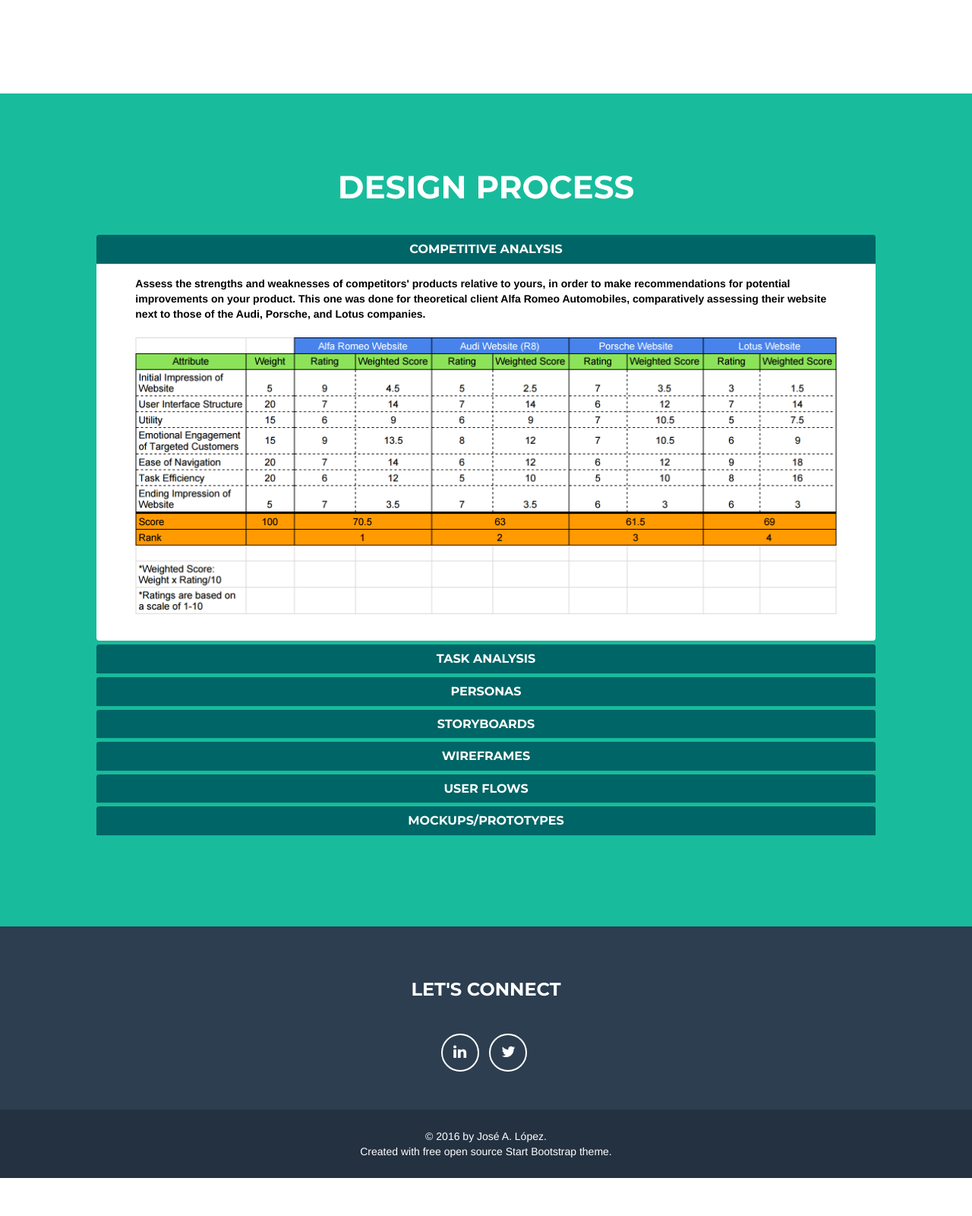
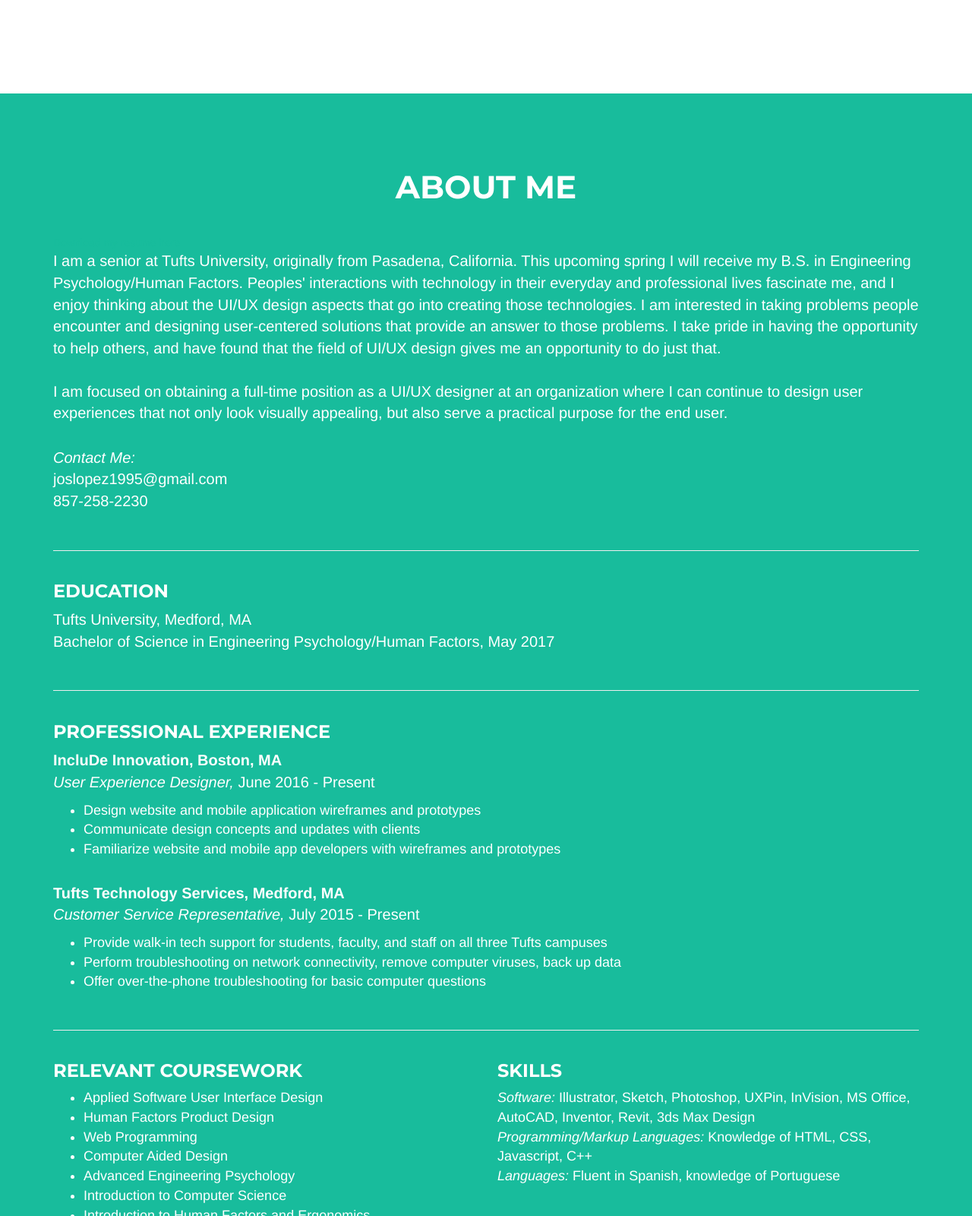
Before and after one commit to jlopez08/jlopez08.github.io, a website: page index.html in a window 1280 px wide. Shown: the part 1200-2800 px from the top of the page at 76% size. Before the commit the page ends 2750 px from the top, so only its background shows below. Drawn offline with nearby package versions, Linux system fonts and the light colour scheme.

Commit message:
converted into single-page site

```diff
--- a/index.html
+++ b/index.html
@@ -54,10 +54,7 @@
                         <a href="#portfolio">Portfolio</a>
                     </li>
                     <li class="page-scroll">
-                        <a href="#about">Design Process</a>
-                    </li>
-                     <li class="page-scroll">
-                        <a href="about_me.html">About Me</a>
+                        <a href="#about">About Me</a>
                     </li>
                     <!-- <li class="page-scroll">
                         <a href="#contact">Contact</a>
@@ -164,128 +161,56 @@
         <div class="container">
             <div class="row">
                 <div class="col-lg-12 text-center">
-                    <h2>Design Process</h2>
+                    <h2>About Me</h2>
                     </br>
                     </br>
-                    <!-- <hr class="star-light"> -->
                 </div>
             </div>
-                <div class="panel-group" id="accordion">
-                  <div class="panel panel-default">
-                      <div class="panel-heading">
-                          <h4 class="panel-title">
-                              <a class="accordion-toggle" data-toggle="collapse" data-parent="#accordion" href="#collapseOne">
-                              Competitive Analysis
-                              </a>
-                          </h4>
-                      </div>
-                      <div id="collapseOne" class="panel-collapse collapse in">
-                          <div class="panel-body">
-                              Assess the strengths and weaknesses of competitors' products relative to yours, in order to make recommendations for potential improvements on your product. This one was done for theoretical client Alfa Romeo Automobiles, comparatively assessing their website next to those of the Audi, Porsche, and Lotus companies.
-                      <div style="height:20px; clear:both"></div>
-                      <img src="img/process/comp_analysis.png" class="img-responsive" alt=""><br>
+            <div class="row">
+                  </div>
+                  <div class="row">
+                    <!-- <div class="col-sm-3">
+                      <br>
+                          <div class="mypic">
+                          <img src="img/JoseALopez.JPG" class="img-responsive" alt="">
                           </div>
+                      </div> -->
+                       <div class="col-lg-12">
+                        <a href="Color_Resume_JoseL.pdf" download>Download my resume here</a>
+
+                        <p>I am a senior at Tufts University, originally from Pasadena, California. This upcoming spring I will receive my B.S. in Engineering Psychology/Human Factors. Peoples' interactions with technology in their everyday and professional lives fascinate me, and I enjoy thinking about the UI/UX design aspects that go into creating those technologies. I am interested in taking problems people encounter and designing user-centered solutions that provide an answer to those problems. I take pride in having the opportunity to help others, and have found that the field of UI/UX design gives me an opportunity to do just that.
+                          <br><br>
+                          I am focused on obtaining a full-time position as a UI/UX designer at an organization where I can continue to design user experiences that not only look visually appealing, but also serve a practical purpose for the end user.
+
+
+                          </p><br>
+                        <p><em>Contact Me:</em><br>joslopez1995@gmail.com<br>857-258-2230</p><br><hr>
                       </div>
                   </div>
-                  <div class="panel panel-default">
-                      <div class="panel-heading">
-                          <h4 class="panel-title">
-                              <a class="accordion-toggle" data-toggle="collapse" data-parent="#accordion" href="#collapseTwo">
-                              Task Analysis
-                              </a>
-                          </h4>
-                      </div>
-                      <div id="collapseTwo" class="panel-collapse collapse">
-                          <div class="panel-body">
-                              Identify a user's thought process and desired reactions toward a given task, to gain insight into how a user accomplishes said task. This one was done for theoretical client Tufts Technology Services, focusing on how a computer repair technician goes about determining if an Apple Macbook's technical issues (not being able to turn on are from a faulty motherboard, and then deciding how to proceed with the client on the matter.
-                      <div style="height:20px; clear:both"></div>
-                      <img src="img/process/task_analysis.png" class="img-responsive" alt=""><br>
-                          </div>
+                  <div class="row">
+                      <div class="col-lg-12">
+                <h3>Education</h3>
+                  <p>Tufts University, Medford, MA <br> Bachelor of Science in Engineering Psychology/Human Factors, May 2017</p><br><hr><div style="height:1px; clear:both"></div>
+                <h3>Professional Experience</h3>
+                  <p><strong>IncluDe Innovation, Boston, MA </strong><br> <em>User Experience Designer,</em> June 2016 - Present<ul style="font-size: 18px"><li>Design website and mobile application wireframes and prototypes</li><li>Communicate design concepts and updates with clients</li><li>Familiarize website and mobile app developers with wireframes and prototypes</li></ul></p><br>
+                  <p><strong>Tufts Technology Services, Medford, MA </strong> <br> <em>Customer Service Representative,</em> July 2015 - Present<ul style="font-size: 18px"><li>Provide walk-in tech support for students, faculty, and staff on all three Tufts campuses</li><li>Perform troubleshooting on network connectivity, remove computer viruses, back up data</li><li>Offer over-the-phone troubleshooting for basic computer questions</li></ul><br><hr></p>
+                    <!--   <div class="col-lg-8 col-lg-offset-2 text-center">
+                          <a href="#" class="btn btn-lg btn-outline">
+                              <i class="fa fa-download"></i> Download Theme
+                          </a> -->
                       </div>
                   </div>
-                  <div class="panel panel-default">
-                      <div class="panel-heading">
-                          <h4 class="panel-title">
-                              <a class="accordion-toggle" data-toggle="collapse" data-parent="#accordion" href="#collapseThree">
-                              Personas
-                              </a>
-                          </h4>
+                  <div class="row">
+                      <div class="col-sm-5">
+                          <h3>Relevant Coursework</h3></p>
+                              <p><ul style="font-size: 18px"><li>Applied Software User Interface Design</li><li>Human Factors Product Design</li><li>Web Programming</li><li>Computer Aided Design</li><li>Advanced Engineering Psychology</li><li>Introduction to Computer Science</li><li>Introduction to Human Factors and Ergonomics</li><li>Social Marketing</li><li>Social Psychology</li><li>Industrial/Organizational Psychology</li><li>Statistics for Psychology</li><li>Human-Machine System Design</li><li>Project Study in Human Systems</li></ul></p><br><br>
                       </div>
-                      <div id="collapseThree" class="panel-collapse collapse">
-                          <div class="panel-body">
-                              Create fictional characters that represent different user types that might use your product, to help to guide decisions on designing it by considering potential users' goals, desires, and limitations. This one was done for theoretical client The Salomon Group, a sports company who wanted to make an app for skiers that incorporated functionalities determined to be of high value to the target demographic.
-                      <div style="height:20px; clear:both"></div>
-                      <img src="img/process/personas_marcos.png" class="img-responsive" alt=""><br>
-                      <img src="img/process/personas_marsha.png" class="img-responsive" alt="">
-                          </div>
+                       <div class="col-sm-1"></div>
+                      <div class="col-sm-6">
+                          <h3>Skills</h3>
+                              <p style="font-size: 18px"><em>Software:</em> Illustrator, Sketch, Photoshop, UXPin, InVision, MS Office, AutoCAD, Inventor, Revit, 3ds Max Design<br> <em>Programming/Markup Languages:</em> Knowledge of HTML, CSS, Javascript, C++<br> <em>Languages:</em> Fluent in Spanish, knowledge of Portuguese</p><br><br>
                       </div>
                   </div>
-                  <div class="panel panel-default">
-                      <div class="panel-heading">
-                          <h4 class="panel-title">
-                              <a class="accordion-toggle" data-toggle="collapse" data-parent="#accordion" href="#collapseFour">
-                              Storyboards
-                              </a>
-                          </h4>
-                      </div>
-                      <div id="collapseFour" class="panel-collapse collapse">
-                          <div class="panel-body">
-                              Visually depict scenarios with storyboards. A storyboard helps cast personas in stories, showing the benefits of proposed solutions to a problem. I did this one for my currently ongoing college senior year design project where my team and I, in conjuction with our sponsors from Draper, are investigating modality alerts in semi-autonomous cars.
-                      <div style="height:20px; clear:both"></div>
-                      <img src="img/process/storyboard.jpg" class="img-responsive" alt=""><br>
-                          </div>
-                      </div>
-                  </div>
-                  <div class="panel panel-default">
-                      <div class="panel-heading">
-                          <h4 class="panel-title">
-                              <a class="accordion-toggle" data-toggle="collapse" data-parent="#accordion" href="#collapseFive">
-                              Wireframes
-                              </a>
-                          </h4>
-                      </div>
-                      <div id="collapseFive" class="panel-collapse collapse">
-                          <div class="panel-body">
-                              Visually communicate design concepts with users, team members, and clients to generate feedback. I generated these wireframes for a social marketing group project, for which I designed a prototype of an app for a local company that was looking to make their website mobile-friendly. I drew these wireframes up to help illustrate one of my ideas for the mobile view of the copmany's website.
-                      <div style="height:20px; clear:both"></div>
-                      <img src="img/process/wireframes.png" class="img-responsive img-centered" alt="">
-                          </div>
-                      </div>
-                  </div>
-                  <div class="panel panel-default">
-                      <div class="panel-heading">
-                          <h4 class="panel-title">
-                              <a class="accordion-toggle" data-toggle="collapse" data-parent="#accordion" href="#collapseSix">
-                              User Flows
-                              </a>
-                          </h4>
-                      </div>
-                      <div id="collapseSix" class="panel-collapse collapse">
-                          <div class="panel-body">
-                              User flows help with understanding how a proposed design interacts with user behavior, helping visualize the details and specifics of different interactions. Insights from this help inform the creation and reevaluation of mockups/prototypes. I created this user flow diagram for theoretical client Me-2-You, a two-way clothing donation platform that allowed donors and recipients to interact with each other. This allowed my team and I to consider potential user interactions with our proposed website designs, and refine them from there.
-                      <div style="height:20px; clear:both"></div>
-                      <img src="img/process/UIstructure.png" class="img-responsive" alt="">
-                          </div>
-                      </div>
-                  </div>
-                  <div class="panel panel-default">
-                      <div class="panel-heading">
-                          <h4 class="panel-title">
-                              <a class="accordion-toggle" data-toggle="collapse" data-parent="#accordion" href="#collapseSeven">
-                              Mockups/Prototypes
-                              </a>
-                          </h4>
-                      </div>
-                      <div id="collapseSeven" class="panel-collapse collapse">
-                          <div class="panel-body">
-                              Mockups and prototypes enable designers to uncover usability issues and validate design decisions based on actual user reactions. They allow for easy distribution amongst test users to observe how well a design will be received before building the full-scale product. I constructed this high fidelity mockup at a hackathon at Tufts University, the Women in Computer Science (WiCS) group at Tufts; they were looking for a website design that could help promote their mission to empower women in the field of computer science.
-                      <div style="height:20px; clear:both"></div>
-                      <img src="img/process/mockproto.png" class="img-responsive" alt="">
-                          </div>
-                      </div>
-                  </div>
-                </div>
-
         </div>
     </section>
 
```
Also changed, not shown: 1 other file.
